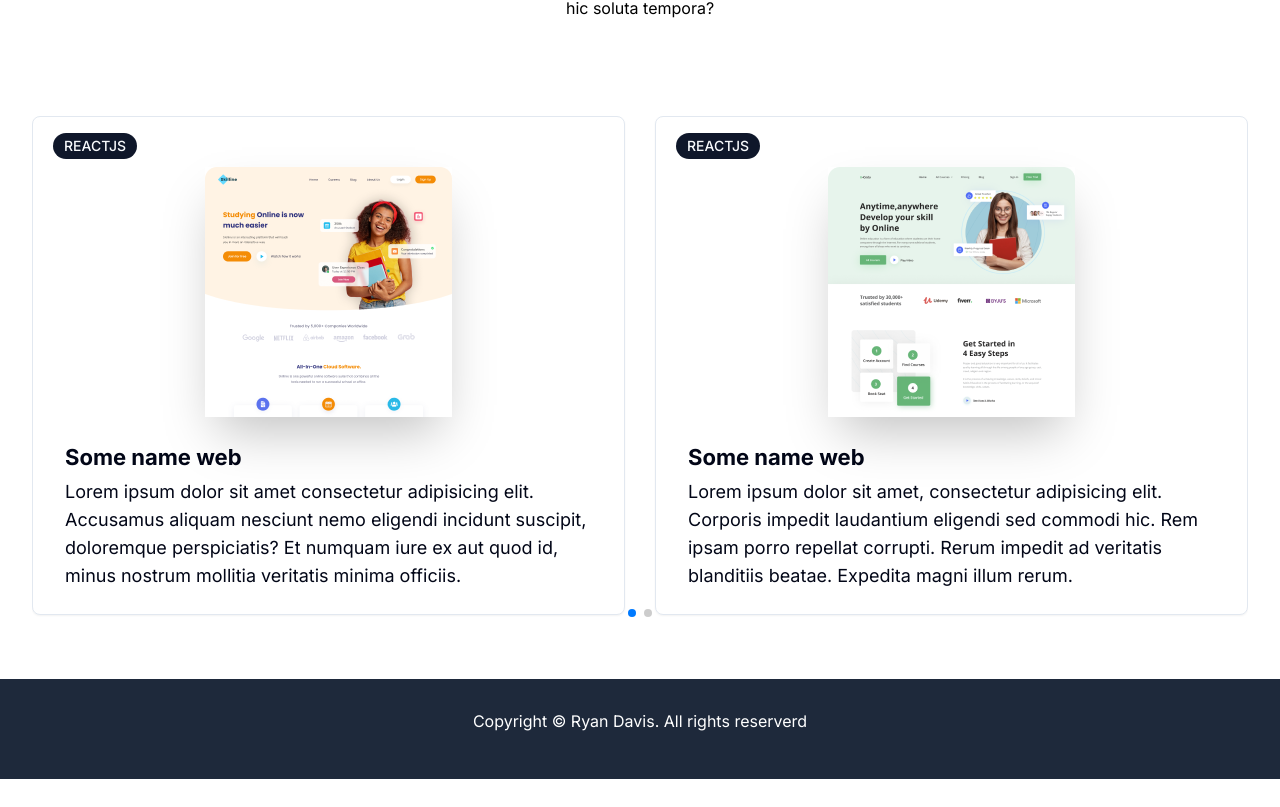
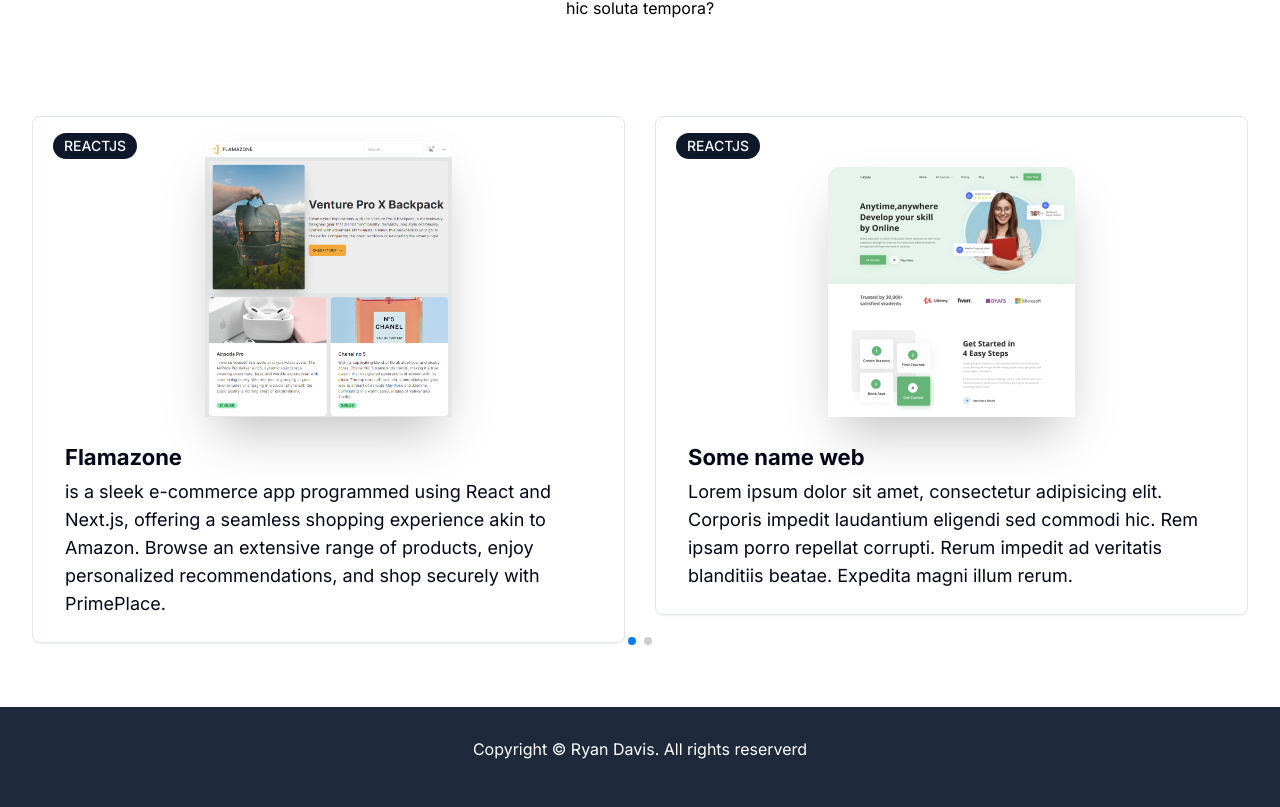
Before and after one commit to duydao154/my-portfolio, a Next.js app: page / in a window 1280 px wide. Shown: the part 1779-2586 px from the top of the page. Before the commit the page ends 2558 px from the top, so only its background shows below. Built offline with nearby package versions, Linux system fonts and the light colour scheme.

Commit message:
FEAT: link to project

```diff
--- a/components/Work.tsx
+++ b/components/Work.tsx
@@ -17,13 +17,13 @@ import { Project } from "@/type";
 
 const projectData: Project[] = [
   {
-    image: "/work/3.png",
+    image: "/work/work1.png",
     category: "reactjs",
-    name: "Some name web",
+    name: "Flamazone",
     description:
-      "Lorem ipsum dolor sit amet consectetur adipisicing elit. Accusamus aliquam nesciunt nemo eligendi incidunt suscipit, doloremque perspiciatis? Et numquam iure ex aut quod id, minus nostrum mollitia veritatis minima officiis.",
-    link: "/",
-    github: "/",
+      " is a sleek e-commerce app programmed using React and Next.js, offering a seamless shopping experience akin to Amazon. Browse an extensive range of products, enjoy personalized recommendations, and shop securely with PrimePlace.",
+    link: "https://flamazone-sqk4.vercel.app/",
+    github: "https://github.com/duydao154/flamazone",
   },
   {
     image: "/work/4.png",
--- a/components/ui/ProjectCard.tsx
+++ b/components/ui/ProjectCard.tsx
@@ -25,10 +25,13 @@ const ProjectCard: React.FC<ProjectCardProps> = ({ project }) => {
             height={250}
             priority
           />
-          <div>
-            {/* <Link href={project.link}>
+          <div className="flex gap-x-5">
+            <Link target="_blank" href={project.link}>
               <Link2Icon className="bg-slate-950 w-[45px] h-[45px] rounded-full flex justify-center items-center scale-0 opacity-0 group-hover:scale-100 group-hover:opacity-100 transition-all duration-200 text-white " />
-            </Link>*/}
+            </Link>
+            <Link target="_blank" href={project.github}>
+              <Github className="bg-slate-950 w-[45px] h-[45px] rounded-full flex justify-center items-center scale-0 opacity-0 group-hover:scale-100 group-hover:opacity-100 transition-all duration-200 text-white " />
+            </Link>
           </div>
         </div>
       </CardHeader>
```
Also changed, not shown: public/work/work1.png (added).
